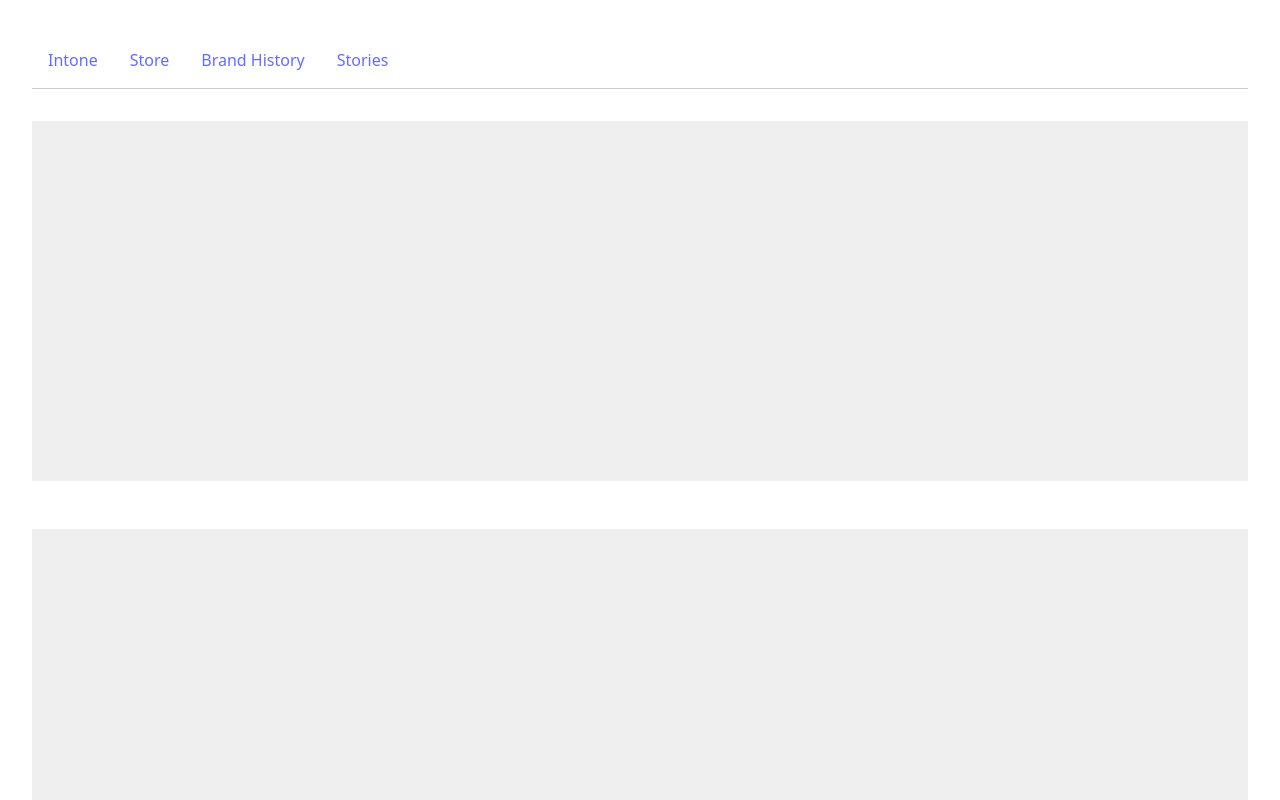
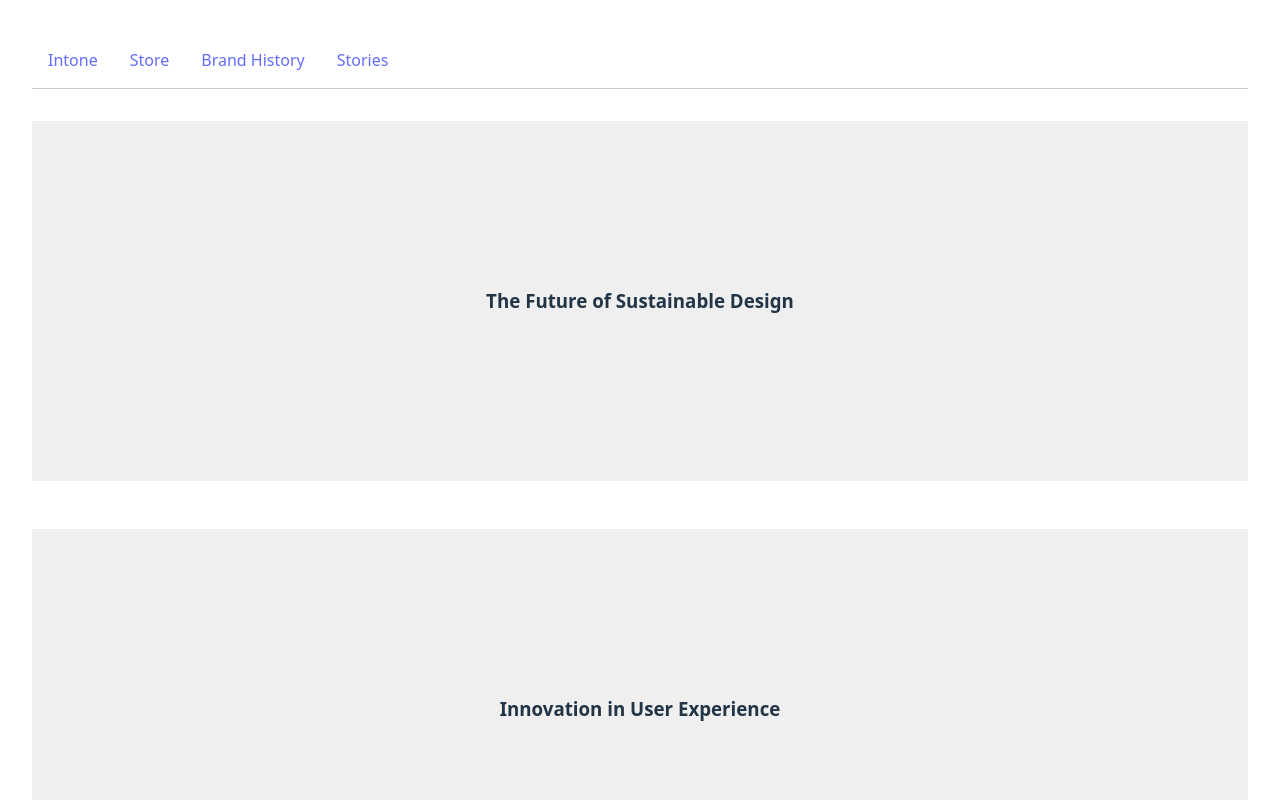
Before and after one commit to yumincho/id430-speculative-design, a React (Vite) app: page /stories in a window 1280 px wide. Shown: the top 800 px of the page. Built offline with nearby package versions, Linux system fonts and the light colour scheme.

Commit message:
feat: stories and articles set up

```diff
--- a/src/components/AppRouter.tsx
+++ b/src/components/AppRouter.tsx
@@ -6,12 +6,16 @@ import Home from '../pages/white/Home';
 import Store from '../pages/white/Store';
 import History from '../pages/white/History';
 import Stories from '../pages/white/Stories';
+// White mode subpages
+import Article from '../pages/white/Article';
 
 // Dark mode pages
 import HomeDark from '../pages/dark/Home';
 import StoreDark from '../pages/dark/Store';
 import HistoryDark from '../pages/dark/History';
 import StoriesDark from '../pages/dark/Stories';
+// Dark mode subpages
+import ArticleDark from '../pages/dark/Article';
 
 export default function AppRouter() {
   const { mode, isLoading } = useTheme();
@@ -40,7 +44,11 @@ export default function AppRouter() {
       <Route path="/home" element={mode === 'white' ? <Home /> : <HomeDark />} />
       <Route path="/store" element={mode === 'white' ? <Store /> : <StoreDark />} />
       <Route path="/history" element={mode === 'white' ? <History /> : <HistoryDark />} />
-      <Route path="/stories" element={mode === 'white' ? <Stories /> : <StoriesDark />} />
+      <Route
+        path="/stories"
+        element={mode === 'white' ? <Stories /> : <StoriesDark />}
+      />
+      <Route path="/stories/:id" element={mode === 'white' ? <Article /> : <ArticleDark />} />
 
       {/* 404 fallback */}
       <Route path="*" element={<Navigate to='/home' replace />} />
--- /dev/null
+++ b/src/data/articlesData.ts
@@ -0,0 +1,95 @@
+export interface ArticleData {
+  id: string;
+  title: string;
+  content: string;
+  author?: string;
+  date?: string;
+  imageUrl?: string;
+  excerpt?: string;
+}
+
+export const articlesWhiteData: Record<string, ArticleData> = {
+  'article-1': {
+    id: 'article-1',
+    title: 'The Future of Sustainable Design',
+    content: 'Lorem ipsum dolor sit amet, consectetur adipiscing elit. Sed do eiusmod tempor incididunt ut labore et dolore magna aliqua. Ut enim ad minim veniam, quis nostrud exercitation ullamco laboris nisi ut aliquip ex ea commodo consequat.',
+    author: 'Design Team',
+    date: '2024-01-15',
+    excerpt: 'Exploring innovative approaches to sustainable design in modern web development.'
+  },
+  'article-2': {
+    id: 'article-2',
+    title: 'Innovation in User Experience',
+    content: 'Duis aute irure dolor in reprehenderit in voluptate velit esse cillum dolore eu fugiat nulla pariatur. Excepteur sint occaecat cupidatat non proident, sunt in culpa qui officia deserunt mollit anim id est laborum.',
+    author: 'UX Research',
+    date: '2024-01-20',
+    excerpt: 'How user-centered design principles are shaping the future of digital products.'
+  },
+  'article-3': {
+    id: 'article-3',
+    title: 'The Art of Minimalism',
+    content: 'Sed ut perspiciatis unde omnis iste natus error sit voluptatem accusantium doloremque laudantium, totam rem aperiam, eaque ipsa quae ab illo inventore veritatis et quasi architecto beatae vitae dicta sunt explicabo.',
+    author: 'Creative Director',
+    date: '2024-01-25',
+    excerpt: 'Understanding how less can be more in contemporary design philosophy.'
+  },
+  'article-4': {
+    id: 'article-4',
+    title: 'Digital Transformation Stories',
+    content: 'Nemo enim ipsam voluptatem quia voluptas sit aspernatur aut odit aut fugit, sed quia consequuntur magni dolores eos qui ratione voluptatem sequi nesciunt.',
+    author: 'Technology Team',
+    date: '2024-02-01',
+    excerpt: 'Real-world examples of successful digital transformation initiatives.'
+  }
+};
+
+export const articlesDarkData: Record<string, ArticleData> = {
+    'article-1': {
+      id: 'article-1',
+      title: 'The Future of Sustainable Design',
+      content: 'Lorem ipsum dolor sit amet, consectetur adipiscing elit. Sed do eiusmod tempor incididunt ut labore et dolore magna aliqua. Ut enim ad minim veniam, quis nostrud exercitation ullamco laboris nisi ut aliquip ex ea commodo consequat.',
+      author: 'Design Team',
+      date: '2024-01-15',
+      excerpt: 'Exploring innovative approaches to sustainable design in modern web development.'
+    },
+    'article-2': {
+      id: 'article-2',
+      title: 'Innovation in User Experience',
+      content: 'Duis aute irure dolor in reprehenderit in voluptate velit esse cillum dolore eu fugiat nulla pariatur. Excepteur sint occaecat cupidatat non proident, sunt in culpa qui officia deserunt mollit anim id est laborum.',
+      author: 'UX Research',
+      date: '2024-01-20',
+      excerpt: 'How user-centered design principles are shaping the future of digital products.'
+    },
+    'article-3': {
+      id: 'article-3',
+      title: 'The Art of Minimalism',
+      content: 'Sed ut perspiciatis unde omnis iste natus error sit voluptatem accusantium doloremque laudantium, totam rem aperiam, eaque ipsa quae ab illo inventore veritatis et quasi architecto beatae vitae dicta sunt explicabo.',
+      author: 'Creative Director',
+      date: '2024-01-25',
+      excerpt: 'Understanding how less can be more in contemporary design philosophy.'
+    },
+    'article-4': {
+      id: 'article-4',
+      title: 'Digital Transformation Stories',
+      content: 'Nemo enim ipsam voluptatem quia voluptas sit aspernatur aut odit aut fugit, sed quia consequuntur magni dolores eos qui ratione voluptatem sequi nesciunt.',
+      author: 'Technology Team',
+      date: '2024-02-01',
+      excerpt: 'Real-world examples of successful digital transformation initiatives.'
+    }
+  };
+
+export function getWhiteArticleById(id: string): ArticleData | null {
+  return articlesWhiteData[id] || null;
+}
+
+export function getAllWhiteArticles(): ArticleData[] {
+  return Object.values(articlesWhiteData);
+}
+
+export function getDarkArticleById(id: string): ArticleData | null {
+    return articlesDarkData[id] || null;
+  }
+
+  export function getAllDarkArticles(): ArticleData[] {
+    return Object.values(articlesDarkData);
+  }
--- /dev/null
+++ b/src/pages/dark/Article.tsx
@@ -0,0 +1,28 @@
+import { useParams, Navigate } from 'react-router-dom';
+import { getDarkArticleById } from '../../data/articlesData';
+
+export default function ArticleDark() {
+    const { id } = useParams<{ id: string }>();
+
+    if (!id) {
+        return <Navigate to="/stories" replace />;
+    }
+
+    const article = getDarkArticleById(id);
+
+    if (!article) {
+        return (
+            <div >
+                <h1>Article Not Found</h1>
+                <p>The article you're looking for doesn't exist.</p>
+            </div>
+        );
+    }
+
+    return (
+        <div>
+            <h1>{article.title}</h1>
+            <p>{article.content}</p>
+        </div>
+    );
+}
--- a/src/pages/dark/Stories.tsx
+++ b/src/pages/dark/Stories.tsx
@@ -1,8 +1,22 @@
+import { getAllDarkArticles } from "../../data/articlesData";
+import { useNavigate } from "react-router-dom";
+import styles from "../../styles/stories.module.css";
+
 export default function StoriesDark() {
-    return (
-      <div className="page" >
-        <h1>Stories Page</h1>
-        <p>This is the stories page of your application.</p>
-      </div>
-    );
+  const articles = getAllDarkArticles();
+  const navigate = useNavigate();
+
+  return (
+    <div className={styles.Container}>
+      {articles.map((article) => (
+        <div
+          key={article.id}
+          onClick={() => navigate(`/stories/${article.id}`)}
+          className={styles.Story__Container__dark}
+        >
+          <h3>{article.title}</h3>
+        </div>
+      ))}
+    </div>
+  );
   }
--- /dev/null
+++ b/src/pages/white/Article.tsx
@@ -0,0 +1,28 @@
+import { useParams, Navigate } from 'react-router-dom';
+import { getWhiteArticleById } from '../../data/articlesData';
+
+export default function Article() {
+    const { id } = useParams<{ id: string }>();
+
+    if (!id) {
+        return <Navigate to="/stories" replace />;
+    }
+
+    const article = getWhiteArticleById(id);
+
+    if (!article) {
+        return (
+            <div >
+                <h1>Article Not Found</h1>
+                <p>The article you're looking for doesn't exist.</p>
+            </div>
+        );
+    }
+
+    return (
+        <div >
+            <h1>{article.title}</h1>
+            <p>{article.content}</p>
+        </div>
+    );
+}
--- a/src/pages/white/Stories.tsx
+++ b/src/pages/white/Stories.tsx
@@ -1,20 +1,22 @@
+import { useNavigate } from 'react-router-dom';
+import { getAllWhiteArticles } from '../../data/articlesData';
 import styles from '../../styles/stories.module.css';
 
 export default function Stories() {
+    const articles = getAllWhiteArticles();
+    const navigate = useNavigate();
+
     return (
       <div className={styles.Container}>
-        <div className={styles.Story__Container}>
-
-        </div>
-        <div className={styles.Story__Container}>
-
-        </div>
-        <div className={styles.Story__Container}>
-
-        </div>
-        <div className={styles.Story__Container}>
-
-        </div>
+        {articles.map((article) => (
+          <div
+            key={article.id}
+            onClick={() => navigate(`/stories/${article.id}`)}
+            className={styles.Story__Container}
+          >
+            <h3>{article.title}</h3>
+          </div>
+        ))}
       </div>
     );
-  }
+}
--- a/src/styles/stories.module.css
+++ b/src/styles/stories.module.css
@@ -7,14 +7,18 @@
   gap: 48px;
 }
 
-.Story__Container {
+.Story__Container, .Story__Container__dark {
   display: flex;
   flex-direction: column;
   align-items: center;
   justify-content: center;
   width: 100%;
   height: 360px;
+  cursor: pointer;
   background: #efefef;
+}
+.Story__Container__dark {
+  background: #666;
 }
 
 /*# sourceMappingURL=stories.module.css.map */
--- a/src/styles/stories.module.scss
+++ b/src/styles/stories.module.scss
@@ -16,6 +16,12 @@
         justify-content: center;
         width: 100%;
         height: 360px;
+        cursor: pointer;
         background: #efefef;
+
+        &__dark {
+            @extend .Story__Container;
+            background: #666;
+        }
     }
 }
```
Also changed, not shown: 1 other file (tests, documents, lock files or other folders).
